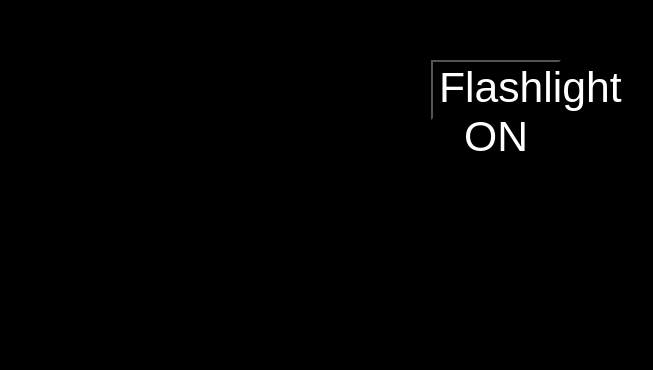
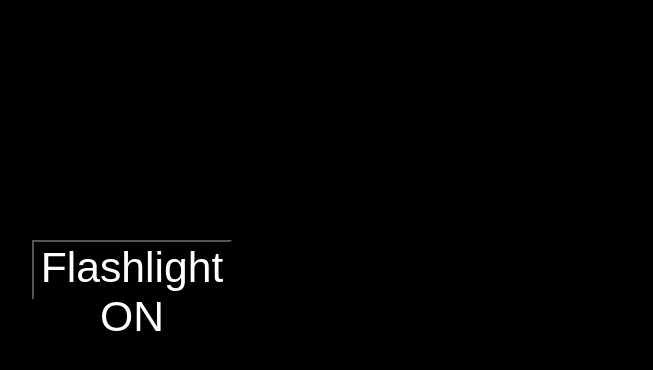
Before and after one commit to Faraz7704/flashlight, a plain HTML site: page index.html in a window 1280 px wide. Shown: the part 168-538 px from the top of the page, without its empty margins (616-1269 px from the left). Drawn offline with Linux system fonts and the light colour scheme.

Commit message:
Update index.html

```diff
--- a/index.html
+++ b/index.html
@@ -7,8 +7,10 @@
 body	{
 			background-color: black;
 			position: absolute;
-				top:220px;
-				right: 95px;
+				top:50%;
+				bottom:50%;
+				right: 50%;
+				left: 50%;
 		}
 
 #button {
@@ -16,7 +18,7 @@ body	{
 			font-size:32pt;
 			color: #FFFFFF;
 			height: 60px;
-			width: 130px;
+			width: 200px;
 		}
 
 #button1 {
```
